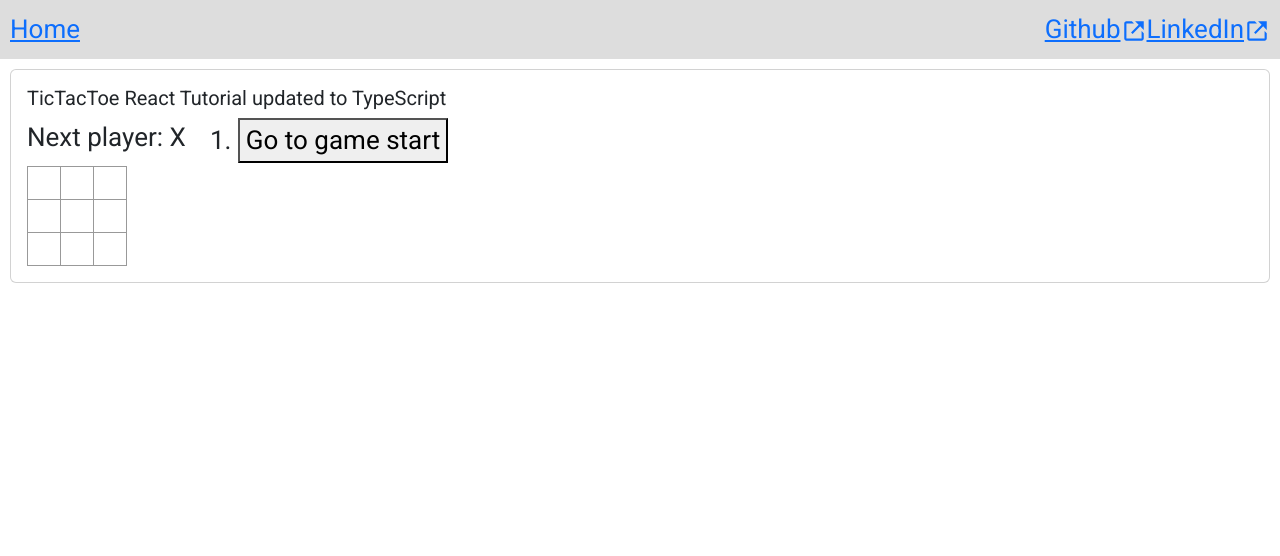
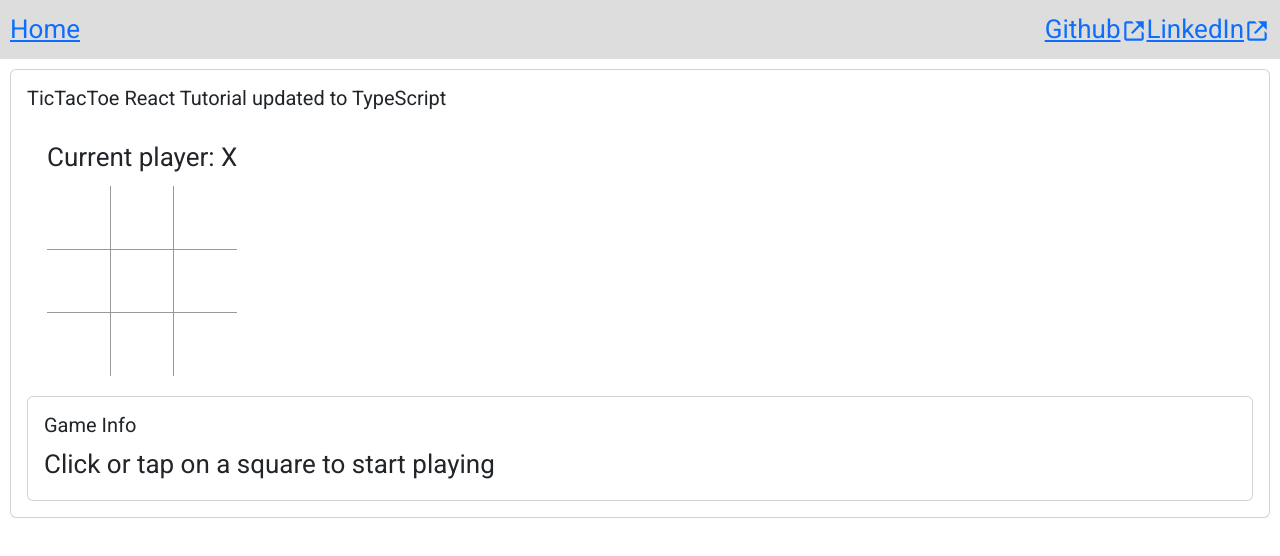
Before and after one commit to matthewjwein/HomePage, a React (Create React App) app: page /project/1 in a window 1280 px wide. Shown: the top 556 px of the page. Built offline with nearby package versions, Linux system fonts and the light colour scheme.

Commit message:
Update styling to look more like tic tac toe board

```diff
--- a/src/components/projects/Project1/App.css
+++ b/src/components/projects/Project1/App.css
@@ -1,27 +1,41 @@
-.game {
-    display: flex;
-    flex-direction: row;
-}
-
-.game-info {
-    margin-left: 20px;
+.game-board {
+    padding: 20px;
 }
 
 .square {
+    border: none;
     background: #fff;
-    border: 1px solid #999;
     float: left;
     font-size: 24px;
     font-weight: bold;
     line-height: 34px;
-    height: 34px;
+    height: 64px;
     margin-right: -1px;
     margin-top: -1px;
     padding: 0;
     text-align: center;
-    width: 34px;
+    width: 64px;
 }
 
+.square-border-all {
+    border: 1px solid #999;
+}
+
+.square-border-left {
+    border-left: 1px solid #999;
+}
+
+.square-border-right {
+    border-right: 1px solid #999;
+}
+
+.square-border-top {
+    border-top: 1px solid #999;
+}
+
+.square-border-bottom {
+    border-bottom: 1px solid #999;
+}
 
 .board-row:after {
     clear: both;
--- a/src/components/projects/Project1/TicTacToe.tsx
+++ b/src/components/projects/Project1/TicTacToe.tsx
@@ -1,22 +1,24 @@
 import { useState } from 'react';
+import Card from 'react-bootstrap/Card';
 
 interface SquareProps {
     value: string;
+    borderClassName: string;
     onSquareClick: () => void;
+}
+
+const Square: React.FC<SquareProps> = ({ value, borderClassName, onSquareClick }) => {
+    return (
+        <button className={`square ${borderClassName}`} onClick={onSquareClick}>
+            {value}
+        </button>
+    );
 }
 
 interface BoardProps {
     xIsNext: boolean;
     squares: string[];
     onPlay: (nextSquares: string[]) => void;
-}
-
-const Square: React.FC<SquareProps> = ({ value, onSquareClick }) => {
-    return (
-        <button className="square" onClick={onSquareClick}>
-            {value}
-        </button>
-    );
 }
 
 const Board: React.FC<BoardProps> = ({ xIsNext, squares, onPlay }) => {
@@ -38,26 +40,26 @@ const Board: React.FC<BoardProps> = ({ xIsNext, squares, onPlay }) => {
     if (winner) {
         status = 'Winner: ' + winner;
     } else {
-        status = 'Next player: ' + (xIsNext ? 'X' : 'O');
+        status = 'Current player: ' + (xIsNext ? 'X' : 'O');
     }
 
     return (
         <>
             <div className="status">{status}</div>
             <div className="board-row">
-                <Square value={squares[0]} onSquareClick={() => handleClick(0)} />
-                <Square value={squares[1]} onSquareClick={() => handleClick(1)} />
-                <Square value={squares[2]} onSquareClick={() => handleClick(2)} />
+                <Square borderClassName="square-border-bottom square-border-right" value={squares[0]} onSquareClick={() => handleClick(0)} />
+                <Square borderClassName="square-border-left square-border-bottom square-border-right" value={squares[1]} onSquareClick={() => handleClick(1)} />
+                <Square borderClassName="square-border-bottom square-border-left" value={squares[2]} onSquareClick={() => handleClick(2)} />
             </div>
             <div className="board-row">
-                <Square value={squares[3]} onSquareClick={() => handleClick(3)} />
-                <Square value={squares[4]} onSquareClick={() => handleClick(4)} />
-                <Square value={squares[5]} onSquareClick={() => handleClick(5)} />
+                <Square borderClassName="square-border-bottom square-border-top square-border-right" value={squares[3]} onSquareClick={() => handleClick(3)} />
+                <Square borderClassName="square-border-all" value={squares[4]} onSquareClick={() => handleClick(4)} />
+                <Square borderClassName="square-border-bottom square-border-top square-border-left" value={squares[5]} onSquareClick={() => handleClick(5)} />
             </div>
             <div className="board-row">
-                <Square value={squares[6]} onSquareClick={() => handleClick(6)} />
-                <Square value={squares[7]} onSquareClick={() => handleClick(7)} />
-                <Square value={squares[8]} onSquareClick={() => handleClick(8)} />
+                <Square borderClassName="square-border-top square-border-right" value={squares[6]} onSquareClick={() => handleClick(6)} />
+                <Square borderClassName="square-border-left square-border-right square-border-top" value={squares[7]} onSquareClick={() => handleClick(7)} />
+                <Square borderClassName="square-border-left square-border-top" value={squares[8]} onSquareClick={() => handleClick(8)} />
             </div>
         </>
     );
@@ -66,10 +68,12 @@ const Board: React.FC<BoardProps> = ({ xIsNext, squares, onPlay }) => {
 const TicTacToe = () => {
     const [history, setHistory] = useState([Array(9).fill(null)]);
     const [currentMove, setCurrentMove] = useState(0);
+    const [gameStarted, setGameStarted] = useState(false);
     const xIsNext = currentMove % 2 === 0;
     const currentSquares = history[currentMove];
 
     function handlePlay(nextSquares: string[]) {
+        setGameStarted(true);
         const nextHistory = [...history.slice(0, currentMove + 1), nextSquares];
         setHistory(nextHistory);
         setCurrentMove(nextHistory.length - 1);
@@ -79,7 +83,7 @@ const TicTacToe = () => {
         setCurrentMove(nextMove);
     }
 
-    const moves = history.map((squares, move) => {
+    const moves = history.map((_, move) => {
         let description;
         if (move > 0) {
             description = 'Go to move #' + move;
@@ -98,9 +102,14 @@ const TicTacToe = () => {
             <div className="game-board">
                 <Board xIsNext={xIsNext} squares={currentSquares} onPlay={handlePlay} />
             </div>
-            <div className="game-info">
-                <ol>{moves}</ol>
-            </div>
+            <Card className="game-info">
+                <Card.Body>
+                    <Card.Title>Game Info</Card.Title>
+                    <Card.Text>
+                        {gameStarted ? <ol>{moves}</ol> : "Click or tap on a square to start playing"}
+                    </Card.Text>
+                </Card.Body>
+            </Card>
         </div>
     );
 }
```
